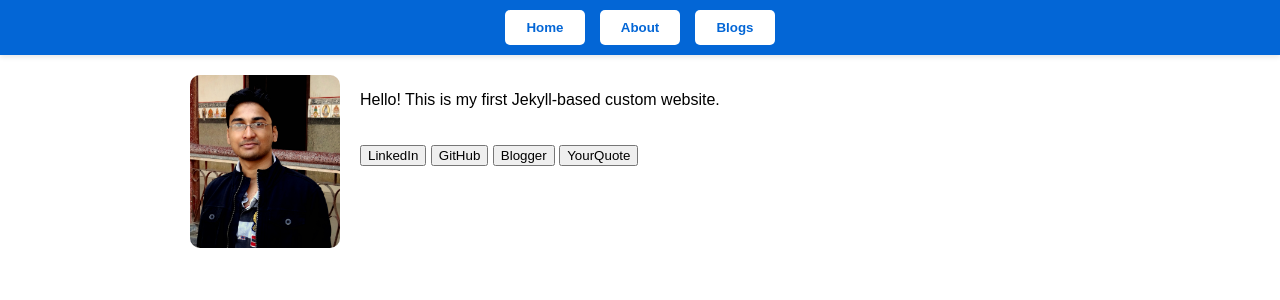
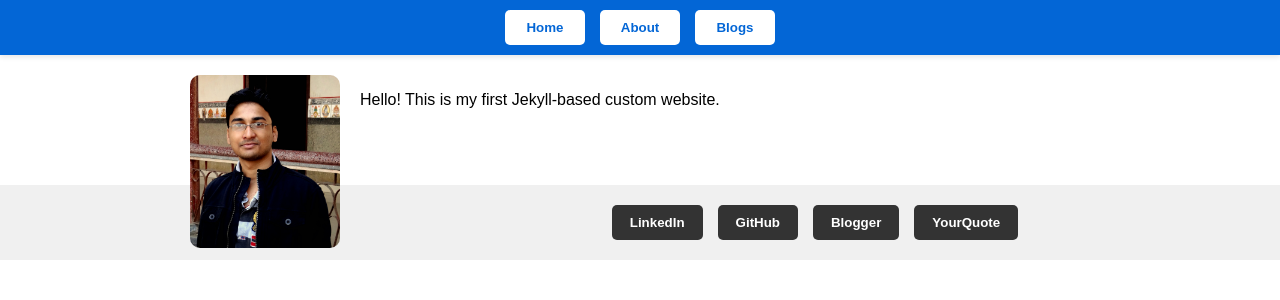
Before and after one commit to deepak-dkc95/deepak-dkc95.github.io, a Jekyll site: the page built from index.md, in a window 1280 px wide. Shown: the top 300 px of the page. Built offline with Jekyll 4.4.1, drawn with Linux system fonts in a browser that asks for light colours.

Commit message:
Adding footer

```diff
--- a/_layouts/default.html
+++ b/_layouts/default.html
@@ -79,6 +79,34 @@
         margin-bottom: 10px;
       }
     }
+    footer {
+        text-align: center;
+        padding: 20px 10px;
+        background-color: #f0f0f0;
+        margin-top: 40px;
+        }
+
+        .social-buttons {
+        display: flex;
+        justify-content: center;
+        gap: 15px;
+        flex-wrap: wrap;
+        }
+
+        footer button {
+        background-color: #333;
+        color: white;
+        border: none;
+        padding: 10px 18px;
+        border-radius: 5px;
+        font-weight: bold;
+        cursor: pointer;
+        transition: background-color 0.3s ease;
+        }
+
+        footer button:hover {
+        background-color: #555;
+        }
   </style>
 </head>
 <body>
```
